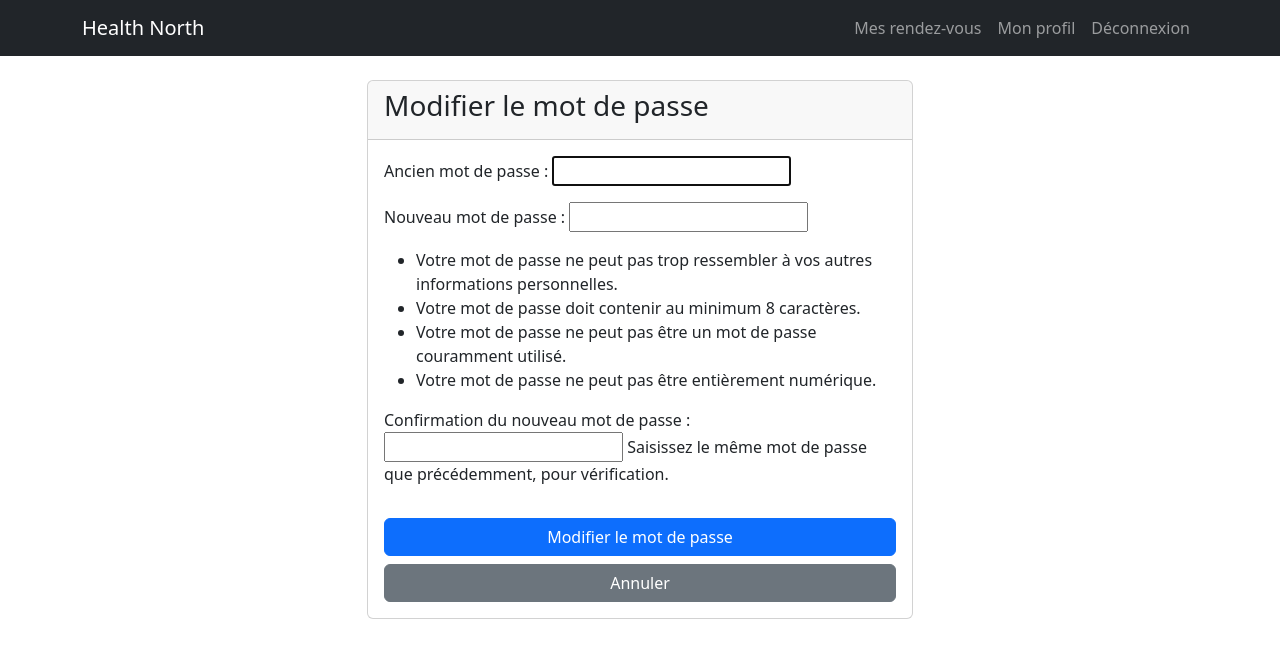
After one commit to WalterCorp/healthnorth, a Django app: page /accounts/password/ in a window 1280 px wide. The commit adds this page. Shown: the top 658 px of the page. Run offline with Django 5.2, Linux system fonts and the light colour scheme; the visitor is signed in with stand-in values (Sample User, id 1).

Commit message:
feat: add password change functionality

```diff
--- a/accounts/urls.py
+++ b/accounts/urls.py
@@ -12,4 +12,6 @@ urlpatterns = [
     path('logout/', views.logout_view, name='logout'),
     # Modification du profil
     path('profile/', views.profile, name='profile'),
+    # Modification du mot de passe
+    path('password/', views.change_password, name='change_password'),
 ]
--- a/accounts/views.py
+++ b/accounts/views.py
@@ -1,10 +1,10 @@
 """Vues de l'application accounts — inscription, connexion, déconnexion."""
 
 from django.shortcuts import render, redirect
-from django.contrib.auth import login, logout
+from django.contrib.auth import login, logout, update_session_auth_hash
 from django.contrib.auth.decorators import login_required
+from django.contrib.auth.forms import AuthenticationForm, PasswordChangeForm
 from django.contrib import messages
-from django.contrib.auth.forms import AuthenticationForm
 from .forms import RegisterForm, ProfileForm
 
 
@@ -72,3 +72,27 @@ def profile(request):
         # Pré-remplit le formulaire avec les données actuelles de l'utilisateur
         form = ProfileForm(instance=request.user)
     return render(request, 'accounts/profile.html', {'form': form})
+
+
+@login_required
+def change_password(request):
+    """Vue de modification du mot de passe utilisateur.
+
+    update_session_auth_hash est crucial ici — sans lui, Django déconnecte
+    automatiquement l'utilisateur après le changement de mot de passe
+    car la session devient invalide. Cette fonction met à jour la session
+    avec le nouveau hash du mot de passe.
+    """
+    if request.method == 'POST':
+        # PasswordChangeForm vérifie l'ancien mot de passe automatiquement
+        form = PasswordChangeForm(user=request.user, data=request.POST)
+        if form.is_valid():
+            form.save()
+            # Met à jour la session pour éviter la déconnexion automatique
+            update_session_auth_hash(request, form.user)
+            messages.success(request, 'Mot de passe modifié avec succès !')
+            return redirect('profile')
+    else:
+        # Formulaire vide pré-lié à l'utilisateur connecté
+        form = PasswordChangeForm(user=request.user)
+    return render(request, 'accounts/change_password.html', {'form': form})
--- /dev/null
+++ b/templates/accounts/change_password.html
@@ -0,0 +1,34 @@
+{% extends 'base.html' %}
+
+{% block title %}Modifier le mot de passe — Health North{% endblock %}
+
+{% block content %}
+<div class="row mt-4">
+    <div class="col-md-6 offset-md-3">
+        <div class="card">
+            <div class="card-header">
+                <h3>Modifier le mot de passe</h3>
+            </div>
+            <div class="card-body">
+                <form method="post">
+                    <!-- Protection CSRF obligatoire sur tout formulaire POST -->
+                    {% csrf_token %}
+                    <!-- PasswordChangeForm génère automatiquement 3 champs :
+                         - Ancien mot de passe (vérification sécurité)
+                         - Nouveau mot de passe
+                         - Confirmation du nouveau mot de passe -->
+                    {{ form.as_p }}
+                    <!-- Bouton de soumission -->
+                    <button type="submit" class="btn btn-primary w-100 mt-3">
+                        Modifier le mot de passe
+                    </button>
+                    <!-- Lien retour vers le profil sans modifier le mot de passe -->
+                    <a href="/accounts/profile/" class="btn btn-secondary w-100 mt-2">
+                        Annuler
+                    </a>
+                </form>
+            </div>
+        </div>
+    </div>
+</div>
+{% endblock %}
--- a/templates/accounts/profile.html
+++ b/templates/accounts/profile.html
@@ -19,6 +19,10 @@
                         Mettre à jour
                     </button>
                 </form>
+                <!-- Lien séparé du formulaire — ne soumet pas le formulaire de profil -->
+                <a href="/accounts/password/" class="btn btn-outline-secondary w-100 mt-2">
+                    Modifier le mot de passe
+                </a>
             </div>
         </div>
     </div>
```
